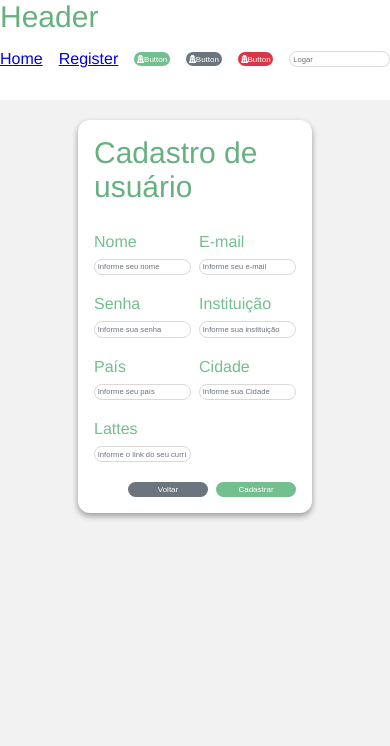
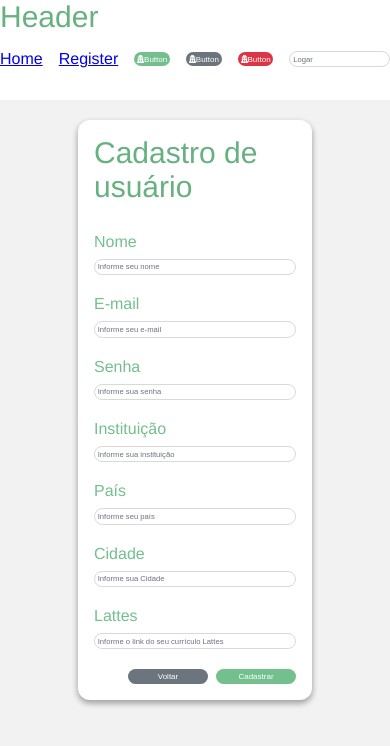
Before and after one commit to matheusssilva991/med-storage-front-v2, a Vue app: page /register in a window 390 px wide. Shown: the top 746 px of the page. Built offline with nearby package versions, Linux system fonts and the light colour scheme.

Commit message:
fix: register view responsividade
Co-authored-by: igorssant <igorssant@hotmail.com>

```diff
--- a/src/views/RegisterView.vue
+++ b/src/views/RegisterView.vue
@@ -129,4 +129,10 @@ const goHome = () => {
   width: 5rem;
 }
 
+@media screen and (max-width: 720px) {
+  .input-field {
+    width: 100%;
+  }
+}
+
 </style>
```
